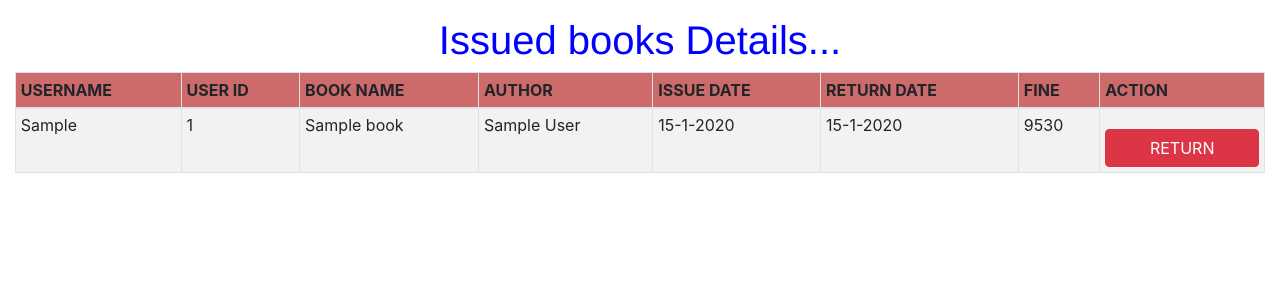
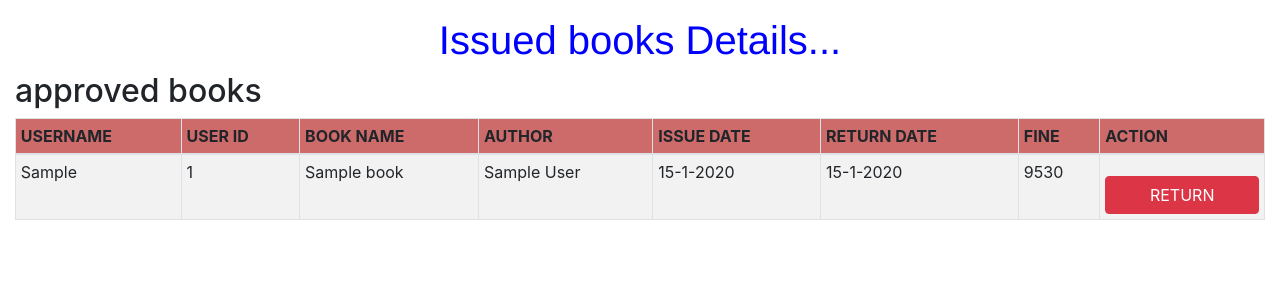
Before and after one commit to ruthy-S/library, a Django app: page /load_issuedbook in a window 1280 px wide. Shown: the part 56-356 px from the top of the page. Run offline with Django 4.2, Linux system fonts and the light colour scheme; tables that the repository leaves empty hold one stand-in row (values such as "Sample post"); some libraries are stand-ins or nearby versions.

Commit message:
second commit

```diff
--- a/templates/admin/viewissuebook.html
+++ b/templates/admin/viewissuebook.html
@@ -57,6 +57,7 @@
           <br><br><br>
         <h1>Issued books Details...
         </h1>
+        <h2>approved books</h2>
         <table class="table table-striped table-bordered table-sm">
             <thead style="background-color:rgb(205, 107, 107) ;" >
                 <tr>
```
